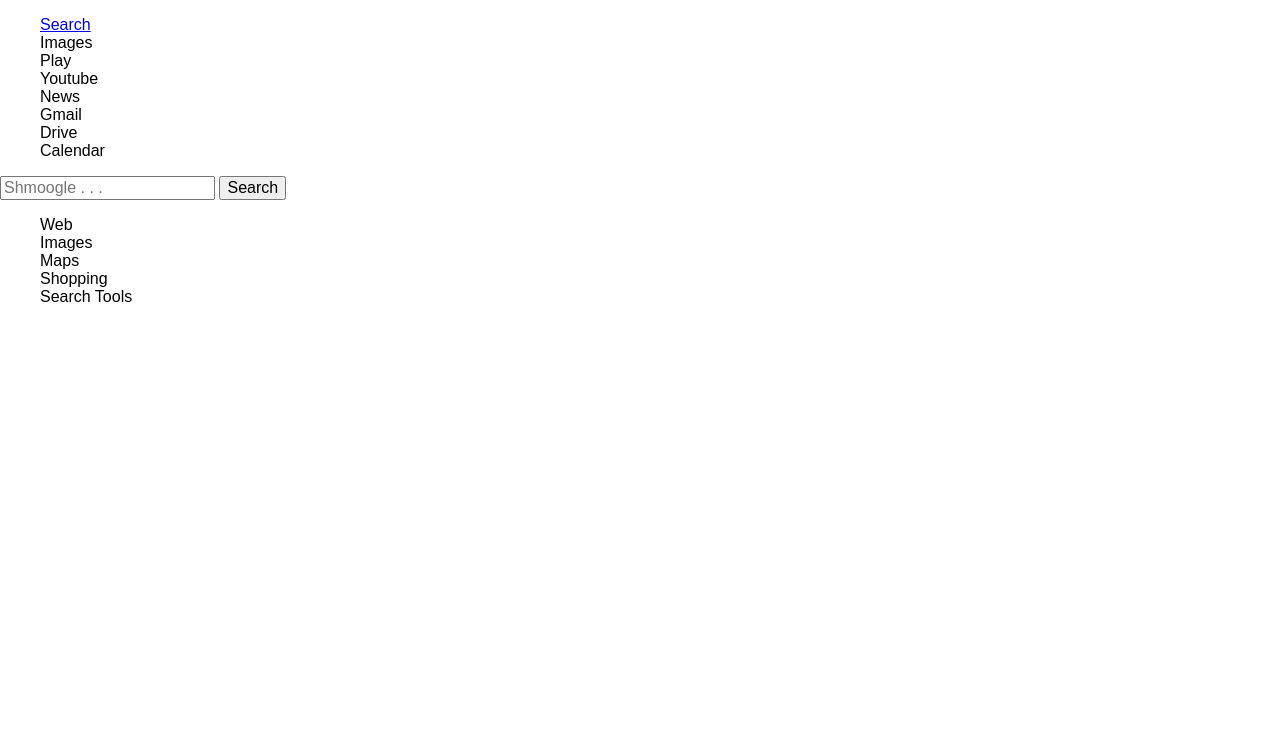
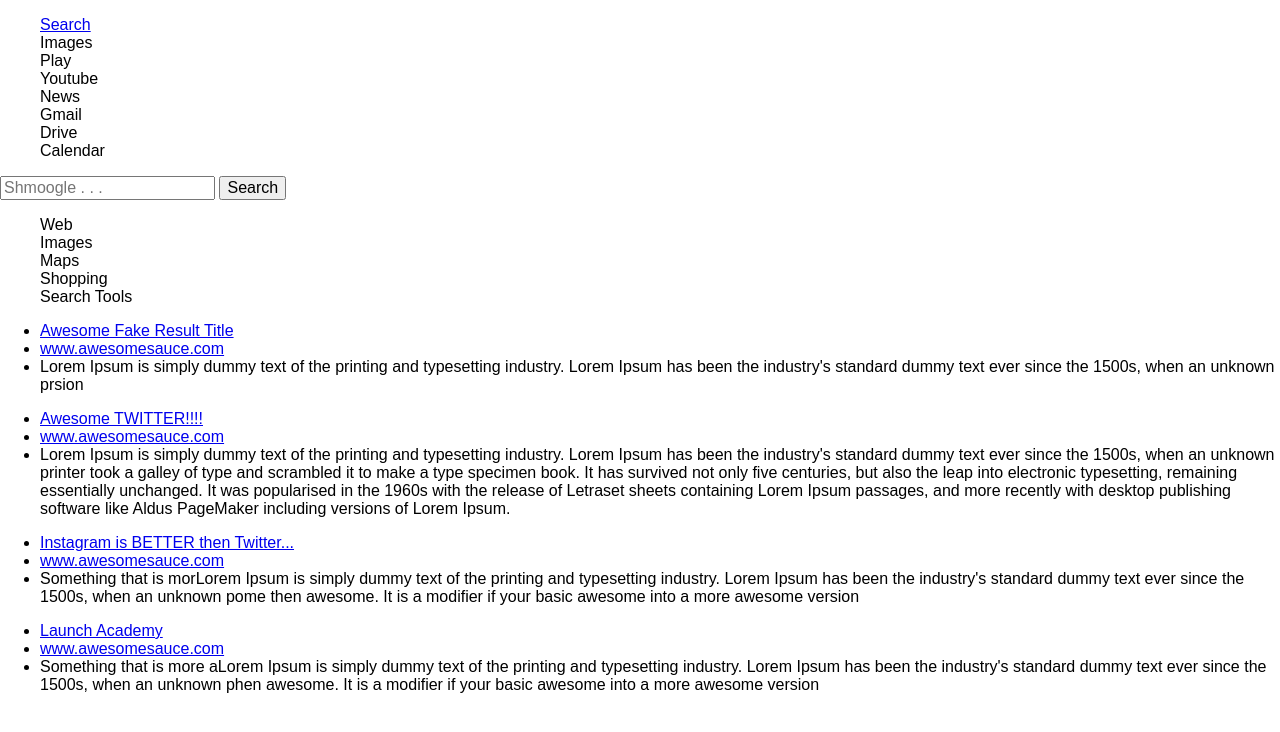
Before and after one commit to rjrobinson/LA_shmoogle, a plain HTML site: page index.html in a window 1280 px wide. Drawn offline with Linux system fonts and the light colour scheme.

Commit message:
because you said to..

```diff
--- a/index.html
+++ b/index.html
@@ -30,13 +30,35 @@
   <div class="container">
     <nav class="search-filters">
         <ul>
-          <li><a href="#"></a>Web</li>
+          <li><a href="#" class="active-page"></a>Web</li>
           <li><a href="#"></a>Images</li>
           <li><a href="#"></a>Maps</li>
           <li><a href="#"></a>Shopping</li>
           <li><a href=""></a>Search Tools</li>
         </ul>
     </nav>
+    <div class="search-results">
+      <ul>
+          <li><a href="#">Awesome Fake Result Title</a></li>
+          <li><a href="#">www.awesomesauce.com</a></li>
+          <li>Lorem Ipsum is simply dummy text of the printing and typesetting industry. Lorem Ipsum has been the industry's standard dummy text ever since the 1500s, when an unknown prsion</li>
+      </ul>
+      <ul>
+          <li><a href="#">Awesome TWITTER!!!!</a></li>
+          <li><a href="#">www.awesomesauce.com</a></li>
+          <li>Lorem Ipsum is simply dummy text of the printing and typesetting industry. Lorem Ipsum has been the industry's standard dummy text ever since the 1500s, when an unknown printer took a galley of type and scrambled it to make a type specimen book. It has survived not only five centuries, but also the leap into electronic typesetting, remaining essentially unchanged. It was popularised in the 1960s with the release of Letraset sheets containing Lorem Ipsum passages, and more recently with desktop publishing software like Aldus PageMaker including versions of Lorem Ipsum.</li>
+      </ul>
+      <ul>
+          <li><a href="#">Instagram is BETTER then Twitter... </a></li>
+          <li><a href="#">www.awesomesauce.com</a></li>
+          <li>Something that is morLorem Ipsum is simply dummy text of the printing and typesetting industry. Lorem Ipsum has been the industry's standard dummy text ever since the 1500s, when an unknown pome then awesome. It is a modifier if your basic awesome into a more awesome version</li>
+      </ul>
+      <ul>
+          <li><a href="#">Launch Academy</a></li>
+          <li><a href="#">www.awesomesauce.com</a></li>
+          <li>Something that is more aLorem Ipsum is simply dummy text of the printing and typesetting industry. Lorem Ipsum has been the industry's standard dummy text ever since the 1500s, when an unknown phen awesome. It is a modifier if your basic awesome into a more awesome version</li>
+      </ul>
+    </div>
   </div>
 
 </body>
```
